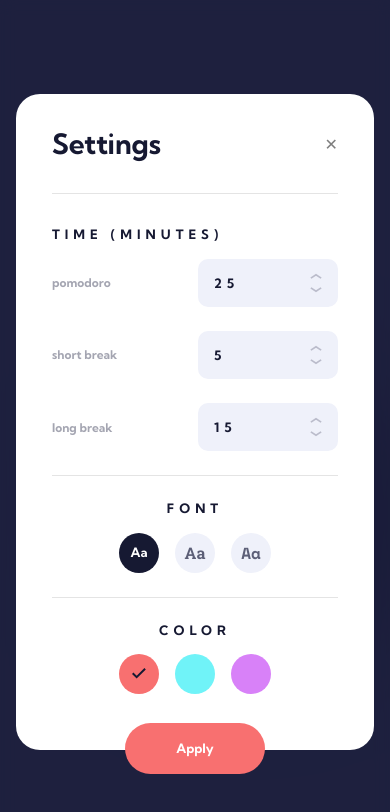
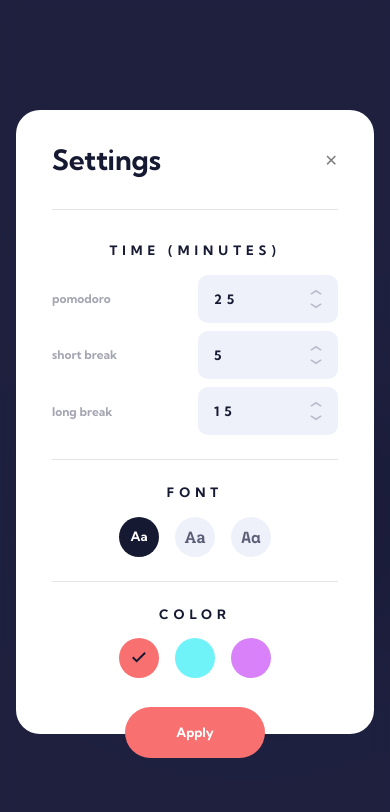
Before and after one commit to paladinescamila/Pomodoro-App, a React (Vite) app: page / in a window 390 px wide. Both pictures are taken after a click on the button "Settings". Shown: the top 812 px of the page. Built offline with nearby package versions, Linux system fonts and the light colour scheme.

Commit message:
Finish settings responsive styles

```diff
--- a/src/components/Settings.tsx
+++ b/src/components/Settings.tsx
@@ -53,11 +53,11 @@ export default function Settings() {
 
 				<form method='dialog' onSubmit={applyChanges}>
 					<fieldset className='flex flex-col'>
-						<legend className='text-preset-3-settings text-blue-900 uppercase mb-4'>
+						<legend className='text-preset-3-settings text-blue-900 uppercase mb-4 text-center md:text-start'>
 							Time (Minutes)
 						</legend>
 
-						<div className='flex flex-col md:flex-row gap-6'>
+						<div className='flex flex-col md:flex-row gap-2 md:gap-6'>
 							{MODES.map((mode) => (
 								<div
 									key={mode}
@@ -77,7 +77,7 @@ export default function Settings() {
 											onChange={(e) => onChangeTime(mode, e.target.value)}
 											min={1}
 											max={60}
-											className='text-preset-3-settings text-blue-900 p-4 w-full custom-rounded bg-blue-50 outline outline-transparent focus:outline-grey-200'
+											className='text-preset-3-settings text-blue-900 p-4 w-full custom-rounded bg-blue-50 outline outline-transparent focus:outline-blue-850/25'
 										/>
 										<div className='flex flex-col gap-2 absolute right-4 top-1/2 -translate-y-1/2'>
 											<button
```
